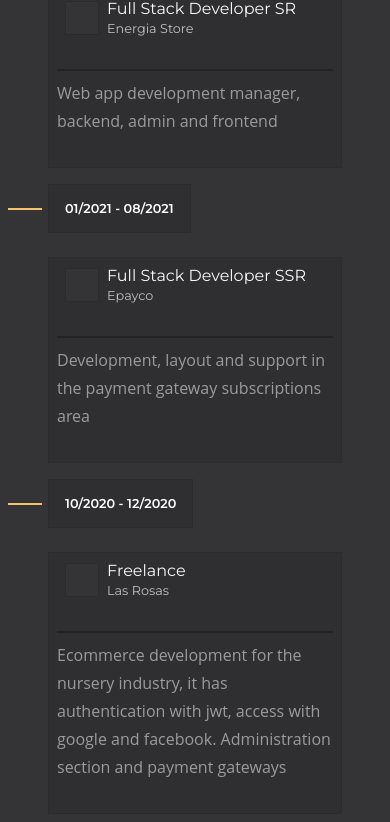
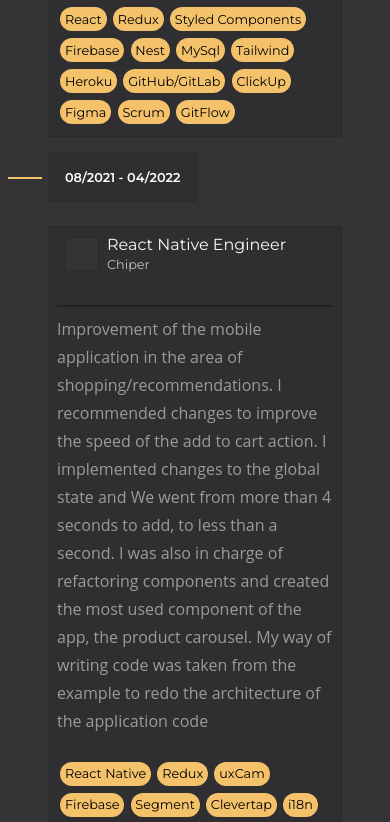
Before and after one commit to ernestogonzalezllano/portfolio, a Next.js app: page / in a window 390 px wide. Shown: the part 4779-5601 px from the top of the page. Built offline with nearby package versions, Linux system fonts and the light colour scheme; some icons are missing.

Commit message:
add new info

```diff
--- a/components/Resume/Resume.js
+++ b/components/Resume/Resume.js
@@ -1,32 +1,99 @@
 import { TitleSection } from "../../styles/global";
-import { CardResume, CardsContainer, ResumeContainer } from "./styles";
+import {
+  CardResume,
+  CardsContainer,
+  ResumeContainer,
+  SkillsLabel,
+} from "./styles";
 
-export function Resume ({resumeRef}){
-
-    const data = [{
-        date:"08/2021 - Actuality",
-        name:"Chiper",
-        job:"React Native Engineer",
-        content:"Development and maintenance of mobile app with react native for a company dedicated to e-commerce"
+export function Resume({ resumeRef }) {
+  const data = [
+    {
+      date: "01/2021 - Actuality",
+      name: "Energia Store",
+      job: "Full Stack Developer SR",
+      content:
+        "Creation, maintenance and support of information page and sale of industrial equipment.Creation, maintenance and support of adminPage for the management of clients, products, banners and information of the main web page.",
+      skills: [
+        "React",
+        "Redux",
+        "Styled Components",
+        "Firebase",
+        "Nest",
+        "MySql",
+        "Tailwind",
+        "Heroku",
+        "GitHub/GitLab",
+        "ClickUp",
+        "Figma",
+        "Scrum",
+        "GitFlow",
+      ],
     },
     {
-        date:"01/2021 - Actuality",
-        name:"Energia Store",
-        job:"Full Stack Developer SR",
-        content:"Web app development manager, backend, admin and frontend"
+      date: "08/2021 - 04/2022",
+      name: "Chiper",
+      job: "React Native Engineer",
+      content:
+        "Improvement of the mobile application in the area of shopping/recommendations. I recommended changes to improve the speed of the add to cart action. I implemented changes to the global state and We went from more than 4 seconds to add, to less than a second. I was also in charge of refactoring components and created the most used component of the app, the product carousel. My way of writing code was taken from the example to redo the architecture of the application code",
+      skills: [
+        "React Native",
+        "Redux",
+        "uxCam",
+        "Firebase",
+        "Segment",
+        "Clevertap",
+        "i18n",
+        "AppCenter",
+        "GitHub",
+        "Slack",
+        "Jira",
+        "Figma",
+        "Scrum",
+        "GitFlow",
+      ],
     },
     {
-        date:"01/2021 - 08/2021",
-        name:"Epayco",
-        job:"Full Stack Developer SSR",
-        content:"Development, layout and support in the payment gateway subscriptions area"
+      date: "01/2021 - 08/2021",
+      name: "Epayco",
+      job: "Full Stack Developer SSR",
+      content:
+        "Maintenance and development of payment solutions in the subscription area. I was mainly in charge of the payment checkout and the payment script implementing debit payments, I was also in charge of the landing page used by Movistar (one of the main telephone lines in South America).",
+      skills: [
+        "React",
+        "Redux",
+        "PHP",
+        "Symphony",
+        "Mongo",
+        "MySql",
+        "SCSS",
+        "Docker",
+        "GitHub",
+        "Microsoft Teams",
+        "Trello",
+        "Figma",
+        "Scrum",
+        "GitFlow",
+      ],
     },
     {
-        date:"10/2020 - 12/2020",
-        name:"Las Rosas",
-        job:"Freelance",
-        content:"Ecommerce development for the nursery industry, it has authentication with jwt, access with google and facebook. Administration section and payment gateways"
-    }
+      date: "10/2020 - 12/2020",
+      name: "Las Rosas",
+      job: "Freelance",
+      content:
+        "Ecommerce development for the garden industry, it has authentication with jwt, access with google and facebook. Administration section and payment gateways",
+      skills: [
+        "React",
+        "Sass",
+        "Redux",
+        "Node",
+        "Sequelize",
+        "Express",
+        "PassPort",
+        "MercadoPago",
+        "JWT",
+      ],
+    },
   ];
 
   return (
@@ -36,26 +103,33 @@
         <h2>MY RESUME</h2>
       </TitleSection>
       <CardsContainer>
-            {
-                data.map((exp, index)=>{
-                    return <CardResume index={index} >
-                        <div><label>{exp.date}</label></div>
+        {data.map((exp, index) => {
+          return (
+            <CardResume index={index}>
+              <div>
+                <label>{exp.date}</label>
+              </div>
               <div>
                 <div>
                   <i className={"fa fa-briefcase"}></i>
                   <div>
                     <h3>{exp.job}</h3>
-                                    <label >{exp.name}</label>
+                    <label>{exp.name}</label>
                   </div>
                 </div>
                 <div>
                   <p>{exp.content}</p>
+                  <div>
+                    {exp.skills?.map((e) => (
+                      <SkillsLabel>{e}</SkillsLabel>
+                    ))}
+                  </div>
                 </div>
               </div>
             </CardResume>
-                })
-            }
+          );
+        })}
       </CardsContainer>
     </ResumeContainer>
-    )
+  );
 }
--- a/components/Resume/styles.js
+++ b/components/Resume/styles.js
@@ -1,11 +1,10 @@
-import styled from "styled-components"
-import {  TABLET } from "../../utils/consts"
-
+import styled from "styled-components";
+import { TABLET } from "../../utils/consts";
 
 export const ResumeContainer = styled.section`
   padding: 1rem;
   background-color: #343436;
-`
+`;
 
 export const CardsContainer = styled.div`
   background: #f3c26b;
@@ -15,10 +14,10 @@
   max-width: 70rem;
   margin: auto;
   margin-top: 2rem;
-    @media only screen and (min-width:${TABLET}){
+  @media only screen and (min-width: ${TABLET}) {
     grid-template-columns: 1fr 1fr;
   }
-`
+`;
 
 export const CardResume = styled.div`
   background-color: #343436;
@@ -26,96 +25,110 @@
   padding-top: 1rem;
   position: relative;
   flex-direction: column;
-    padding-left:2rem;
-    padding-right:2rem;
+  padding-left: 2rem;
+  padding-right: 2rem;
 
-    >div{
-        :first-child{
+  > div {
+    :first-child {
       display: flex;
       justify-content: "start";
-            label{
+      label {
         border: 1px solid #2b2b2d;
         padding: 1rem;
         background: #2f2f31;
-                font-size: .8rem;
+        font-size: 0.8rem;
         font-weight: 600;
-                color: #FFF;
+        color: #fff;
       }
     }
-        :last-child{
+    :last-child {
       margin-top: 1.5rem;
       background: #2f2f31;
       border: 1px solid #2b2b2d;
-            >div{
-                :first-child{
+      > div {
+        :first-child {
           display: flex;
           align-items: center;
-                    padding: .5rem;
-                    i{
+          padding: 0.5rem;
+          i {
             background: #343436;
             border: 1px solid #2b2b2d;
             padding: 1rem;
             color: #f3c26b;
-                        margin: 0 .5rem;
+            margin: 0 0.5rem;
           }
-                    >div{
-                        h3{
+          > div {
+            h3 {
               padding: 0;
               margin: 0;
               color: #f9f9f9;
               font-size: 1rem;
               font-weight: 400;
             }
-                        label{
-                            font-size: .8rem;
+            label {
+              font-size: 0.8rem;
               color: #c1c1c1;
             }
           }
         }
-                :last-child{
-                    padding: .5rem;
-                    p{
+        :last-child {
+          padding: 0.5rem;
+          p {
             line-height: 28px;
             font-weight: 500;
-                        font-family: 'Open Sans',sans-serif;
+            font-family: "Open Sans", sans-serif;
             color: #9b9b9b;
             border-top: 2px solid #222222;
-                        padding: .5rem 0;
+            padding: 0.5rem 0;
+          }
+          div {
+            display: flex;
+            flex-wrap: wrap;
           }
         }
       }
     }
   }
-    ::before{
+  ::before {
     content: "";
     width: 2rem;
     position: absolute;
     border: 1px solid #f3c26b;
-        z-index:100;
-        top:2.5rem;
-        left: -.5rem;
+    z-index: 100;
+    top: 2.5rem;
+    left: -0.5rem;
   }
-    @media only screen and (min-width:${TABLET}){
-        padding-top:${({index})=>index%2!==0?"7rem":"0" };
-        >div{
-            :first-child{
-                justify-content: ${({index})=>index%2===0?"end":"start"};
+  @media only screen and (min-width: ${TABLET}) {
+    padding-top: ${({ index }) => (index % 2 !== 0 ? "7rem" : "0")};
+    > div {
+      :first-child {
+        justify-content: ${({ index }) => (index % 2 === 0 ? "end" : "start")};
       }
     }
-        ::before{
-            ${({index})=>{
-                if(index%2!==0){
-                return`
+    ::before {
+      ${({ index }) => {
+        if (index % 2 !== 0) {
+          return `
                 top:7.5rem;
                 left: -.5rem;
-                `
-            }else{
-                return`
+                `;
+        } else {
+          return `
                 top:.5rem;
                 right: -.5rem!important;
                 left:auto;
-                `
-            }}}
+                `;
+        }
+      }}
     }
   }
-    `
+`;
+
+export const SkillsLabel = styled.label`
+  height: min-content;
+  margin: 0.2rem;
+  padding: 0.3rem;
+  background: #f3c26b;
+  border-radius: 9999px;
+  font-size: 0.8rem;
+`;
--- a/utils/consts.js
+++ b/utils/consts.js
@@ -2,165 +2,214 @@
 
 export const TABLET = "425px";
 
-export const SKILLS={
-    "Front end":[
+export const SKILLS = {
+  "Front end": [
     "Javascript",
     "Typescript",
     "React",
     "Redux",
     "Sass",
     "Styled Components",
-        "Apollo"
+    "Apollo",
   ],
-    "Back end":[
+  "Back end": [
     "NodeJs",
     "ExpressJs",
     "NestJs",
     "GraphQl",
     "Sequelize",
     "TypeORM",
+    "PHP",
     "Mongoose",
-        "Passport"
+    "Passport",
   ],
-    "Databases":[
-        "MySql",
-        "PostgreSQL",
-        "MongoDb"
-    ],
-    "Mobile": [
-        "React Native",
-        "Expo"
-    ],
-    "Cloud services":[
-        "Heroku"
-    ],
-    "Agile Methods":[
-        "Scrum",
-        "Kanban"
-    ]
-}
+  Databases: ["MySql", "PostgreSQL", "MongoDb"],
+  Mobile: ["React Native", "Expo"],
+  "Cloud services": ["Heroku", "Firebase"],
+  "Agile Methods": ["Scrum", "Kanban"],
+};
 
 export const CERTS = [
   {
-        href:"https://certificates.soyhenry.com/cert?id=73bc1901-7d51-4c9c-9846-d22aefeb5546",
-        img:"henry",
-        text:"Full Stack Developer"
+    href: "https://certificates.soyhenry.com/cert?id=73bc1901-7d51-4c9c-9846-d22aefeb5546",
+    img: "henry",
+    text: "Full Stack Developer",
   },
   {
-        href:"https://platzi.com/p/ernestogonzalezllano296/curso/1601-course/diploma/detalle/",
-        img:"react_icon",
-        text:"Advanced React"
+    href: "https://platzi.com/p/ernestogonzalezllano296/curso/1601-course/diploma/detalle/",
+    img: "react_icon",
+    text: "Advanced React",
   },
   {
-        href:"https://platzi.com/p/ernestogonzalezllano296/curso/1651-react-ejs/diploma/detalle/",
-        img:"react_icon",
-        text:"Practical React"
+    href: "https://platzi.com/p/ernestogonzalezllano296/curso/1651-react-ejs/diploma/detalle/",
+    img: "react_icon",
+    text: "Practical React",
   },
   {
-        href:"https://platzi.com/p/ernestogonzalezllano296/curso/1869-typescript/diploma/detalle/",
-        img:"typescript_icon",
-        text:"Typescript Fundamentals"
+    href: "https://platzi.com/p/ernestogonzalezllano296/curso/1869-typescript/diploma/detalle/",
+    img: "typescript_icon",
+    text: "Typescript Fundamentals",
   },
   {
-        href:"https://platzi.com/p/ernestogonzalezllano296/curso/2118-react-hooks/diploma/detalle/",
-        img:"react_icon",
-        text:"React Hooks"
+    href: "https://platzi.com/p/ernestogonzalezllano296/curso/2118-react-hooks/diploma/detalle/",
+    img: "react_icon",
+    text: "React Hooks",
   },
+];
 
-]
-
-
-export const CONTACTS= [
+export const CONTACTS = [
   {
-        name:"Address",
-        value:"Tucumán, Argentina",
-        icon:"fa fa-location-arrow",
-        href:"https://www.google.com/maps?q=tucuman+argentina&um=1&ie=UTF-8&sa=X&sqi=2&ved=2ahUKEwirxuPhq5_yAhXLnpUCHabMA8IQ_AUoAnoECAEQBA"
+    name: "Address",
+    value: "Buenos Aires, Argentina",
+    icon: "fa fa-location-arrow",
+    href: "https://www.google.com/maps/place/Buenos+Aires,+CABA/data=!4m2!3m1!1s0x95bcca3b4ef90cbd:0xa0b3812e88e88e87?sa=X&ved=2ahUKEwic-IXgvq34AhV9uZUCHSyTDxwQ8gF6BAgIEAE",
   },
   {
-        name:"WhatsApp Me",
-        value:"+5493816444487",
-        icon:"fab fa-whatsapp",
-        href:"https://api.whatsapp.com/send?phone=5493816444487&text=Hola%20Ernesto!"
+    name: "WhatsApp Me",
+    value: "+5493816444487",
+    icon: "fab fa-whatsapp",
+    href: "https://api.whatsapp.com/send?phone=5493816444487&text=Hola%20Ernesto!",
   },
   {
-        name:"Email",
-        value:"ernestogonzalezllano@gmail.com",
-        icon:"fa fa-envelope",
-        href:"mailto:ernestogonzalezllano@gmail.com"
-    }
-]
+    name: "Email",
+    value: "ernestogonzalezllano@gmail.com",
+    icon: "fa fa-envelope",
+    href: "mailto:ernestogonzalezllano@gmail.com",
+  },
+];
 
-
-export const SOCIALS =[
+export const SOCIALS = [
   {
-        href:"https://www.linkedin.com/in/ernesto-gonzalez-llano/",
-        icon:"fab fa-linkedin"
+    href: "https://www.linkedin.com/in/ernesto-gonzalez-llano/",
+    icon: "fab fa-linkedin",
   },
   {
-        href:"https://github.com/ernestogonzalezllano",
-        icon:"fab fa-github"
+    href: "https://github.com/ernestogonzalezllano",
+    icon: "fab fa-github",
   },
   {
-        href:"https://drive.google.com/file/d/1zWveqwNEZF6Lt4bnyW6M0FMiBm8LdBrp/view?usp=sharing",
-        icon:"fas fa-file-alt"
+    href: "https://drive.google.com/file/d/1zWveqwNEZF6Lt4bnyW6M0FMiBm8LdBrp/view?usp=sharing",
+    icon: "fas fa-file-alt",
   },
   {
-        href:"https://api.whatsapp.com/send?phone=5493816444487&text=Hola%20Ernesto!",
-        icon:"fab fa-whatsapp"
+    href: "https://api.whatsapp.com/send?phone=5493816444487&text=Hola%20Ernesto!",
+    icon: "fab fa-whatsapp",
   },
-]
+];
 
-
-export const PROJECTS=[
+export const PROJECTS = [
   {
-        name:"Energía Store",
-        images:["store","store1", "store2", "store3", "store4", "store5"],
-        techs:["React", "Styled components", "Bootstrap", "Redux", "NodeJs", "NestJs"],
-        href:"https://www.energiastore.com/"
+    name: "Energía Store",
+    images: ["store", "store1", "store2", "store3", "store4", "store5"],
+    techs: [
+      "React",
+      "Styled components",
+      "Bootstrap",
+      "Redux",
+      "NodeJs",
+      "NestJs",
+    ],
+    href: "https://www.energiastore.com/",
   },
   {
-        name:"Admin Energía Store",
-        images:["adminstore","adminstore1", "adminstore2", "adminstore3", "adminstore4", "adminstore5"],
-        techs:["React", "Tailwind", "Redux", "NodeJs", "NestJs", "Firebase Auth"],
-        href:"https://admin.energiastore.com/"
+    name: "Admin Energía Store",
+    images: [
+      "adminstore",
+      "adminstore1",
+      "adminstore2",
+      "adminstore3",
+      "adminstore4",
+      "adminstore5",
+    ],
+    techs: ["React", "Tailwind", "Redux", "NodeJs", "NestJs", "Firebase Auth"],
+    href: "https://admin.energiastore.com/",
   },
   {
-        name:"Las Rosas",
-        images:["larosas", "larosas1", "larosas2", "larosas3","larosas4", "larosas5", "larosas6", "larosas7"],
-        techs:["React", "Sass", "Redux", "Node", "Sequelize", "Express", "PassPort", "MercadoPago", "JWT"],
-        href:"https://lasrosas.herokuapp.com/"
+    name: "Las Rosas",
+    images: [
+      "larosas",
+      "larosas1",
+      "larosas2",
+      "larosas3",
+      "larosas4",
+      "larosas5",
+      "larosas6",
+      "larosas7",
+    ],
+    techs: [
+      "React",
+      "Sass",
+      "Redux",
+      "Node",
+      "Sequelize",
+      "Express",
+      "PassPort",
+      "MercadoPago",
+      "JWT",
+    ],
+    href: "https://lasrosas.herokuapp.com/",
   },
   {
-        name:"Henry App",
-        images:["henryap1", "henryap2", "henryap3", "henryap4"],
-        techs:["React", "React Native", "Expo", "Apollo", "GraphQl", "React Paper", "React Navigation", "JWT"],
-        href:"https://expo.dev/@toti10/henryapp",
-        isMobile: true
+    name: "Henry App",
+    images: ["henryap1", "henryap2", "henryap3", "henryap4"],
+    techs: [
+      "React",
+      "React Native",
+      "Expo",
+      "Apollo",
+      "GraphQl",
+      "React Paper",
+      "React Navigation",
+      "JWT",
+    ],
+    href: "https://expo.dev/@toti10/henryapp",
+    isMobile: true,
   },
   {
-        name:"ChipDitt",
-        images:["chipp", "chipp1", "chipp2", "chipp3"],
-        techs:["React", "React Native", "Expo", "React Paper", "React Navigation", "Lottie"],
-        href:"https://expo.dev/@toti10/ChipDitt",
-        isMobile: true
+    name: "ChipDitt",
+    images: ["chipp", "chipp1", "chipp2", "chipp3"],
+    techs: [
+      "React",
+      "React Native",
+      "Expo",
+      "React Paper",
+      "React Navigation",
+      "Lottie",
+    ],
+    href: "https://expo.dev/@toti10/ChipDitt",
+    isMobile: true,
   },
   {
-        name:"PetGram",
-        images:["pet", "pet1", "pet2"],
-        techs:["React","Advanced Hooks", "Apollo", "GraphQl", "Styled Components", "Mobile"],
-        href:"https://petgram-ernesto.vercel.app/login"
+    name: "PetGram",
+    images: ["pet", "pet1", "pet2"],
+    techs: [
+      "React",
+      "Advanced Hooks",
+      "Apollo",
+      "GraphQl",
+      "Styled Components",
+      "Mobile",
+    ],
+    href: "https://petgram-ernesto.vercel.app/login",
   },
   {
-        name:"e-Wallet",
-        images:["wallet", "wallet1", "wallet2", "wallet3"],
-        techs:["React","Material-Ui", "NodeJs", "Sequelize", "JWT", "Passport", "SOAP"],
-        href:"https://ep-wallet.herokuapp.com/"
+    name: "e-Wallet",
+    images: ["wallet", "wallet1", "wallet2", "wallet3"],
+    techs: [
+      "React",
+      "Material-Ui",
+      "NodeJs",
+      "Sequelize",
+      "JWT",
+      "Passport",
+      "SOAP",
+    ],
+    href: "https://ep-wallet.herokuapp.com/",
   },
   {
-        name:"Electric Motors",
-        images:["motor", "motor1"],
-        techs:["React","Material-Ui", "OCR"],
-        href:"https://ep-wallet.herokuapp.com/"
+    name: "Electric Motors",
+    images: ["motor", "motor1"],
+    techs: ["React", "Material-Ui", "OCR"],
+    href: "https://ep-wallet.herokuapp.com/",
   },
-]
+];
```
Lines whose indentation alone changed are shown as unchanged.
